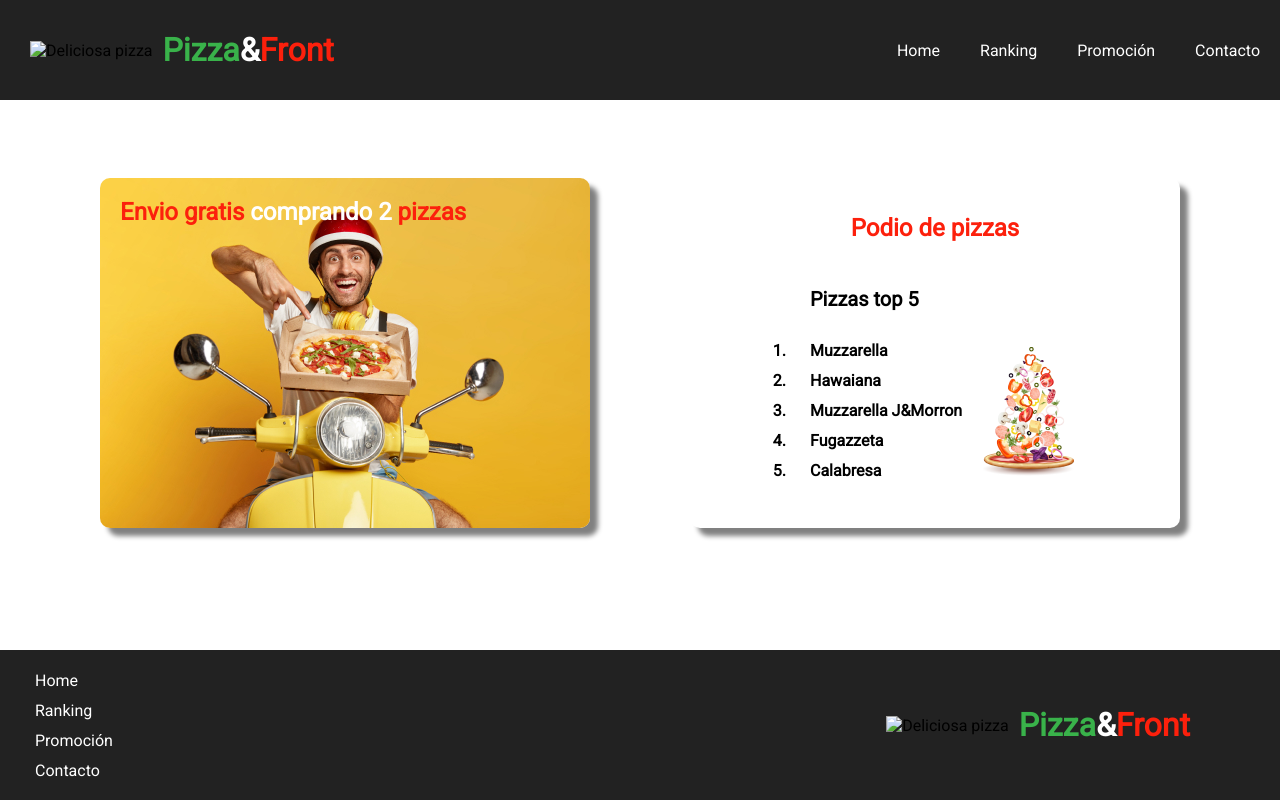
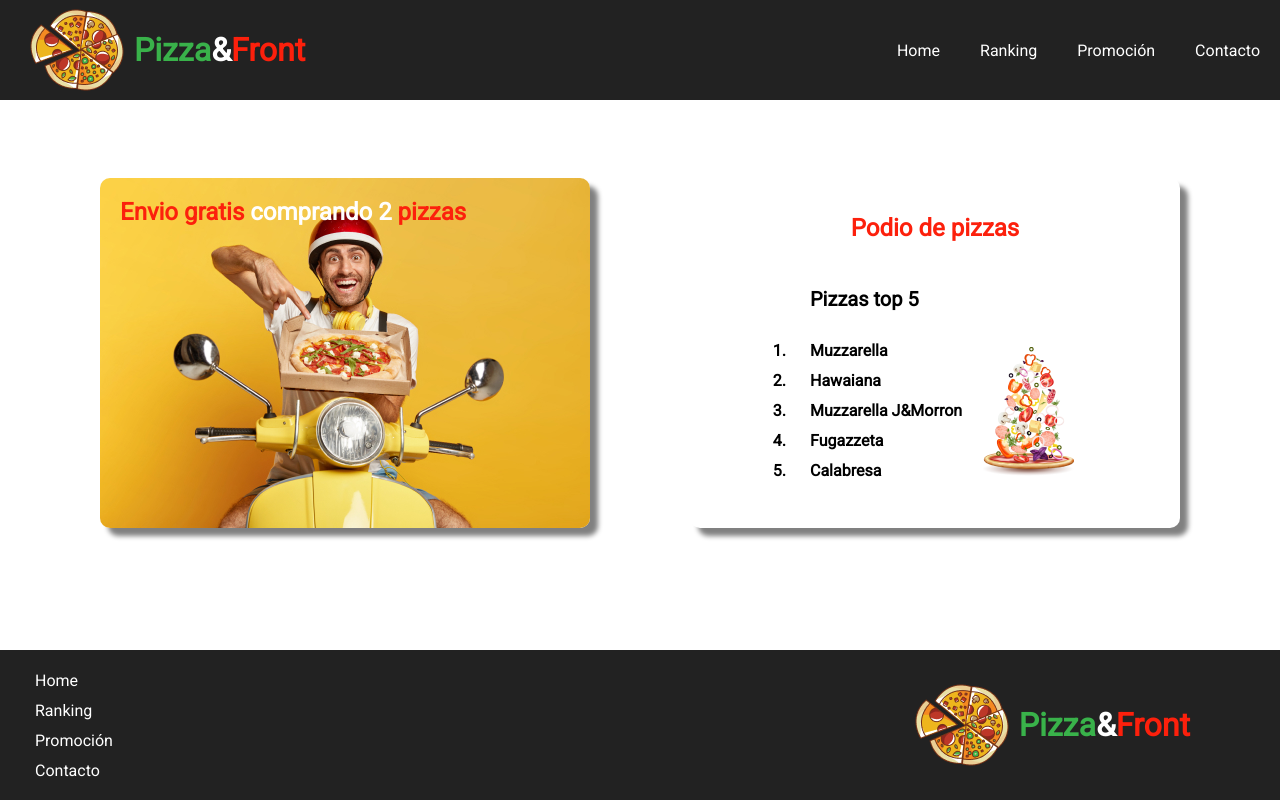
Before and after one commit to Santiagohtoro/pizza_front, a plain HTML site: page index.html in a window 1280 px wide. Drawn offline with Linux system fonts and the light colour scheme; the site is published under a folder, as on GitHub Pages, so addresses that start at the root find nothing.

Commit message:
correccion de path

```diff
--- a/index.html
+++ b/index.html
@@ -13,7 +13,7 @@
     <body>
         <header>
             <div class="logo">
-                <img id="pizza" src="/img/VectorPizza.png" alt="Deliciosa pizza">
+                <img id="pizza" src="./img/VectorPizza.png" alt="Deliciosa pizza">
                 <h1><span id="verde">Pizza</span>&<span id="rojo">Front</span></h1>
             </div>
             <nav>
@@ -52,7 +52,7 @@
                     <li><a>Contacto</a></li>
                 </ul>
                 <div class="logo final">
-                    <img id="pizza" src="/img/VectorPizza.png" alt="Deliciosa pizza">
+                    <img id="pizza" src="./img/VectorPizza.png" alt="Deliciosa pizza">
                     <h1><span id="verde">Pizza</span>&<span id="rojo">Front</span></h1>
                 </div>
         </footer>
```
